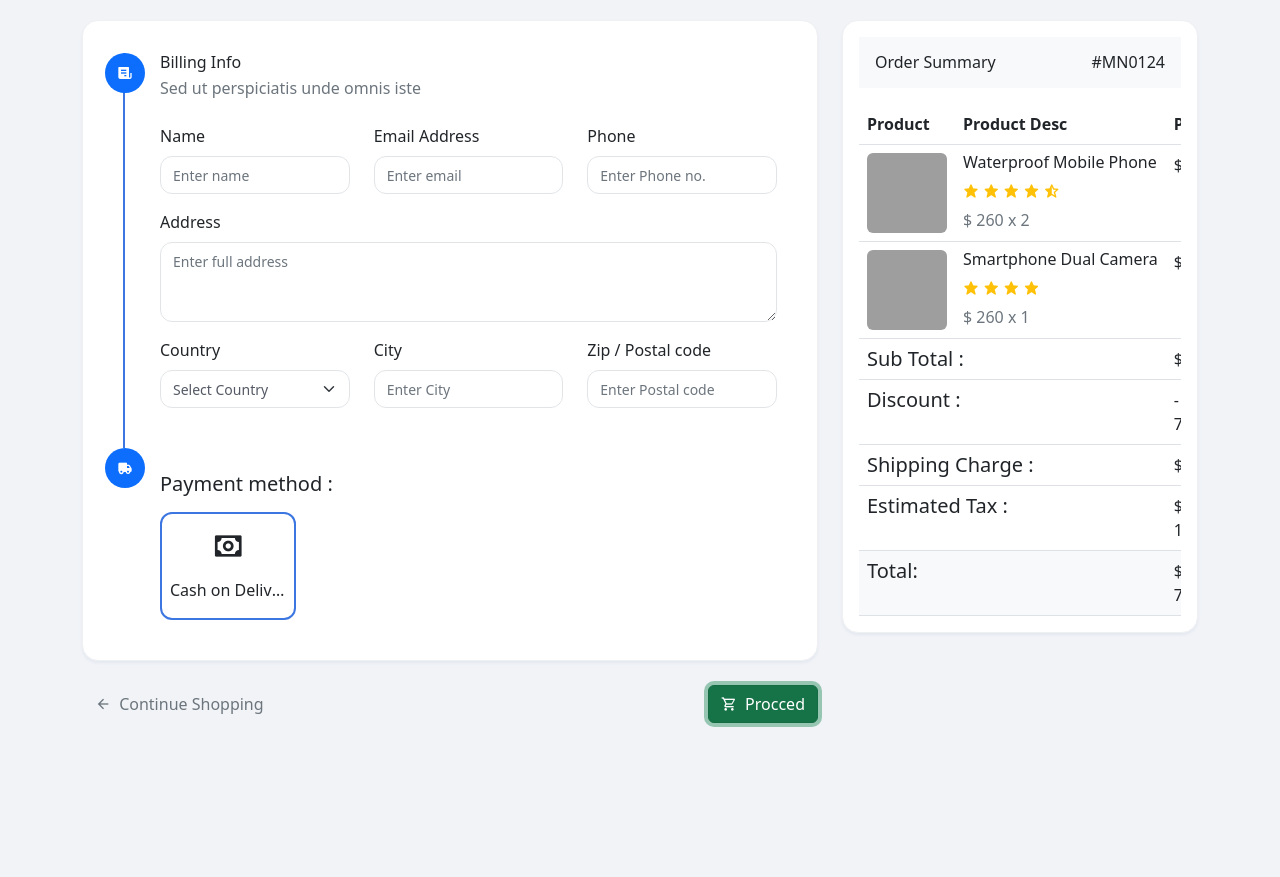
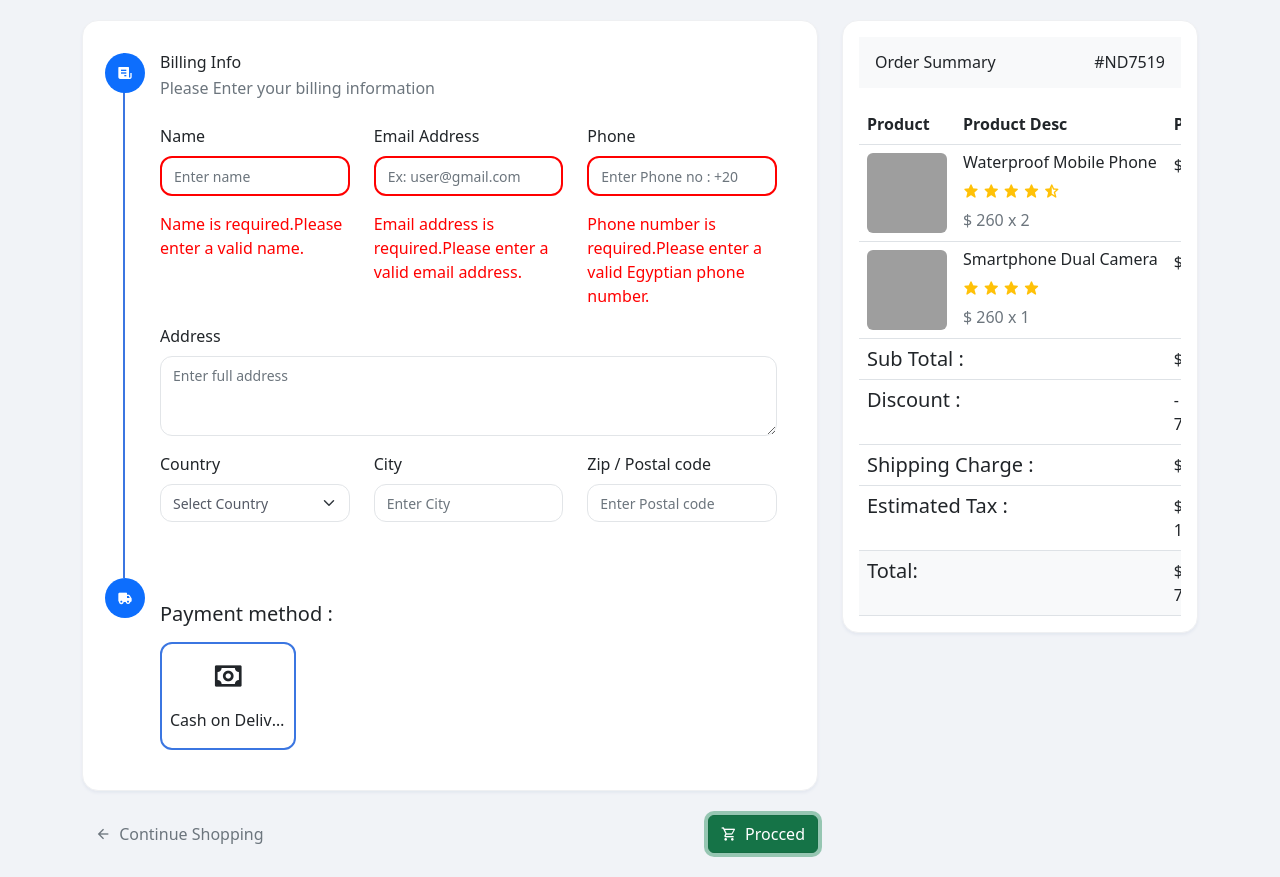
Before and after one commit to Saraahamrr/E-Commerce-JewleryStore, a website: page Cart/CheckoutPage/CheckoutPage.html in a window 1280 px wide. Both pictures are taken after a click on the link "Procced". Before the commit the page ends 800 px from the top, so only its background shows below. Drawn offline with nearby package versions, Linux system fonts and the light colour scheme; grey boxes are pictures that could not be loaded.

Commit message:
Checkout Forn Validations , order numbers

```diff
--- a/Cart/CheckoutPage/CheckoutPage.html
+++ b/Cart/CheckoutPage/CheckoutPage.html
@@ -275,7 +275,7 @@
                     <div>
                       <h5 class="font-size-16 mb-1">Billing Info</h5>
                       <p class="text-muted text-truncate mb-4">
-                        Sed ut perspiciatis unde omnis iste
+                        Please Enter your billing information
                       </p>
                       <div class="mb-3">
                         <form>
@@ -293,6 +293,7 @@
                                     placeholder="Enter name"
                                   />
                                 </div>
+                                <p id="billing-name-error" class="error"></p>
                               </div>
                               <div class="col-lg-4">
                                 <div class="mb-3">
@@ -305,9 +306,13 @@
                                     type="email"
                                     class="form-control"
                                     id="billing-email-address"
-                                    placeholder="Enter email"
+                                    placeholder="Ex: user@gmail.com"
                                   />
                                 </div>
+                                <p
+                                  id="billing-email-address-error"
+                                  class="error"
+                                ></p>
                               </div>
                               <div class="col-lg-4">
                                 <div class="mb-3">
@@ -318,9 +323,10 @@
                                     type="text"
                                     class="form-control"
                                     id="billing-phone"
-                                    placeholder="Enter Phone no."
+                                    placeholder="Enter Phone no : +20"
                                   />
                                 </div>
+                                <p id="billing-phone-error" class="error"></p>
                               </div>
                             </div>
 
@@ -838,6 +844,7 @@
                                     placeholder="Enter Postal code"
                                   />
                                 </div>
+                                <p id="zip-code-error"></p>
                               </div>
                             </div>
                           </div>
@@ -1039,7 +1046,7 @@
             <!-- end col -->
             <div class="col">
               <div class="text-end mt-2 mt-sm-0">
-                <a href="#" class="btn btn-success">
+                <a id="proceed" href="#" class="btn btn-success">
                   <i class="mdi mdi-cart-outline me-1"></i> Procced
                 </a>
               </div>
@@ -1053,7 +1060,8 @@
             <div class="card-body">
               <div class="p-3 bg-light mb-3">
                 <h5 class="font-size-16 mb-0">
-                  Order Summary <span class="float-end ms-2">#MN0124</span>
+                  Order Summary
+                  <span id="order-number" class="float-end ms-2"></span>
                 </h5>
               </div>
               <div class="table-responsive">
@@ -1163,5 +1171,7 @@
     <!-- <script src="https://code.jquery.com/jquery-1.10.2.min.js"></script>
 <script src="https://cdn.jsdelivr.net/npm/bootstrap@5.2.0/dist/js/bootstrap.bundle.min.js"></script>
 <script type="text/javascript"></script> -->
+
+    <script src="./checkoutPage.js"></script>
   </body>
 </html>
--- a/Cart/CheckoutPage/checkoutPage.js
+++ b/Cart/CheckoutPage/checkoutPage.js
@@ -0,0 +1,102 @@
+document.getElementById("proceed").addEventListener("click", function () {
+    // Get form data
+    const name = document.getElementById("billing-name").value;
+    const email = document.getElementById("billing-email-address").value;
+    const phone = document.getElementById("billing-phone").value;
+    const zipCode = document.getElementById("zip-code").value;
+
+
+    // Define regex patterns
+    const nameRegex = /^[a-zA-Z][a-zA-Z0-9._ -]{2,15}$/;
+    const emailRegex = /^[a-zA-Z0-9._-]+@[a-zA-Z0-9.-]+\.[a-zA-Z]{2,}$/;
+    const phoneRegex = /^(?:\+20|0020|0)?(10|11|12|15)\d{8}$/;
+    const zipCodeRegex = /^[0-9]{5}(-[0-9]{4})?$/;;
+
+
+
+    // Validate input and apply red border if invalid
+    let isValid = true;
+
+    // Clear previous error styling
+    document.getElementById("billing-name").style.border = "";
+    document.getElementById("billing-name-error").textContent = "";
+    document.getElementById("billing-email-address").style.border = "";
+    document.getElementById("billing-email-address-error").textContent = "";
+    document.getElementById("billing-phone").style.border = "";
+    document.getElementById("billing-phone-error").textContent = "";
+    document.getElementById("zip-code").style.border = "";
+    document.getElementById("zip-code-error").textContent = "";
+
+    document.querySelectorAll(".error").forEach(function (error) {
+        error.style.color = "red";
+    });
+
+    // userName validation
+    if (name.length === 0) {
+        document.getElementById("billing-name").style.border = "2px solid red";
+        document.getElementById("billing-name-error").textContent = "Name is required.Please enter a valid name.";
+        isValid = false;
+    }
+    else if (!name.match(nameRegex)) {
+        document.getElementById("billing-name").style.border = "2px solid red";
+        document.getElementById("billing-name-error").textContent = "Name is invalid.Please enter a valid name.";
+    }
+
+
+    // Email validation
+    if (email.length === 0) {
+        document.getElementById("billing-email-address").style.border = "2px solid red";
+        document.getElementById("billing-email-address-error").textContent = "Email address is required.Please enter a valid email address.";
+        isValid = false;
+    }
+    else if (!email.match(emailRegex)) {
+        document.getElementById("billing-email-address").style.border = "2px solid red";
+        document.getElementById("billing-email-address-error").textContent = "Email address is invalid.Please enter a valid email address.";
+        isValid = false;
+    }
+
+    // Phone validation
+    if (phone.length === 0) {
+        document.getElementById("billing-phone").style.border = "2px solid red";
+        document.getElementById("billing-phone-error").textContent = "Phone number is required.Please enter a valid Egyptian phone number.";
+        isValid = false;
+    }
+
+    else if (!phone.match(phoneRegex)) {
+        document.getElementById("billing-phone").style.border = "2px solid red";
+        document.getElementById("billing-phone-error").textContent = "Phone Number is invalid.Please enter a valid Egyptian phone number.";
+        isValid = false;
+    }
+
+    // zipCode validation
+    if (zipCode.length === 0) {
+    isValid = true;
+    }
+    else if (!zipCode.match(zipCodeRegex)) {
+        document.getElementById("zip-code").style.border = "2px solid red";
+        document.getElementById("zip-code-error").textContent = ""
+        isValid = false;
+    }
+
+
+
+    // If any field is invalid, stop the registration
+    if (!isValid) {
+        return;
+    }
+});
+
+// Random order number
+function orderRandomNumber() {
+    const orderNumber = document.getElementById("order-number");
+    orderNumber.textContent = ""
+    const letters = "ABCDEFGHIJKLMNOPQRSTUVWXYZ";
+    const randomLetters = Array.from({ length: 2 }, () => letters[Math.floor(Math.random() * letters.length)]);
+    const randomNumbers = Array.from({ length: 4 }, () => Math.floor(Math.random() * 10));
+    orderNumber.textContent = "#" + randomLetters.join("") + randomNumbers.join("");
+
+
+    return orderNumber.textContent;
+
+};
+console.log(orderRandomNumber());
```
